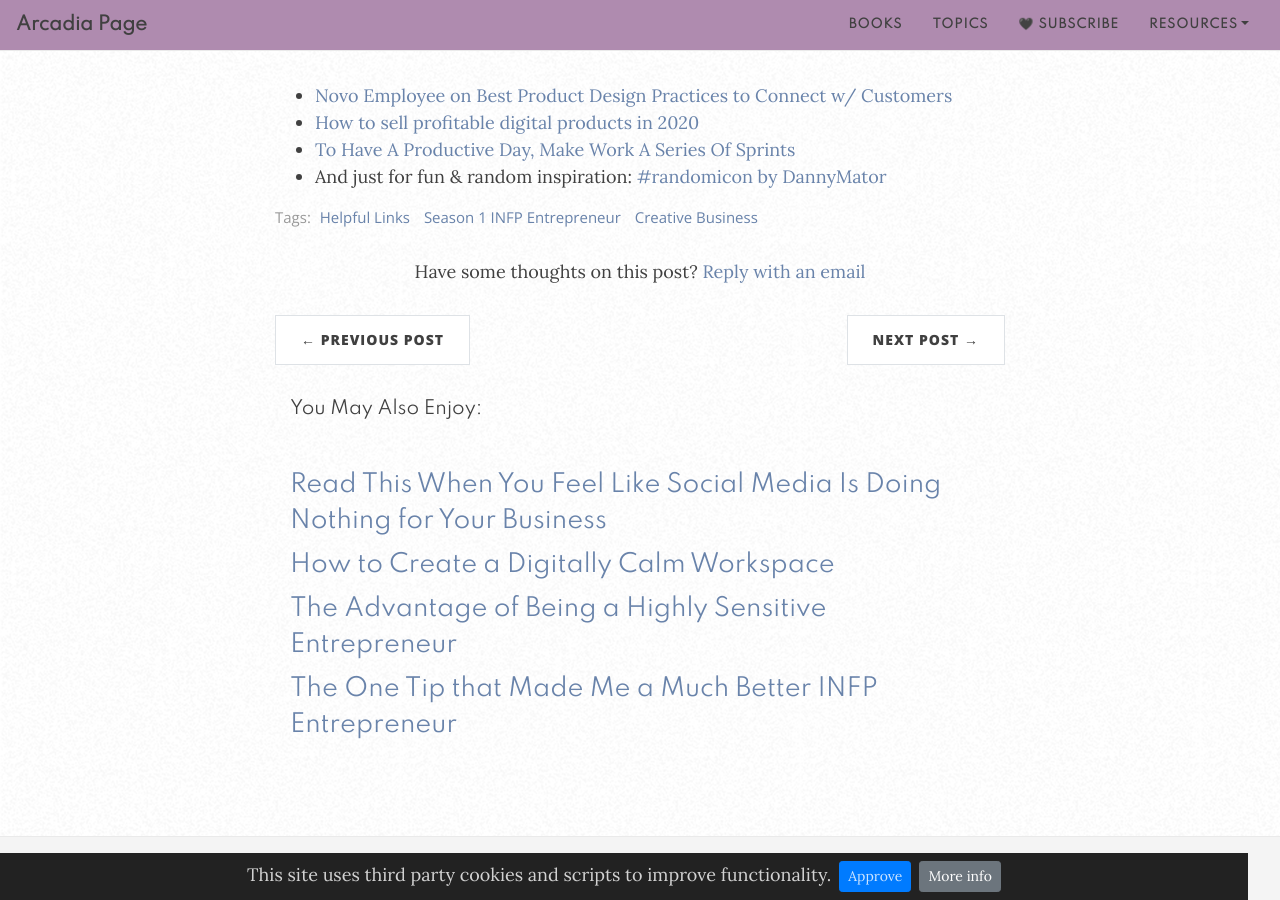
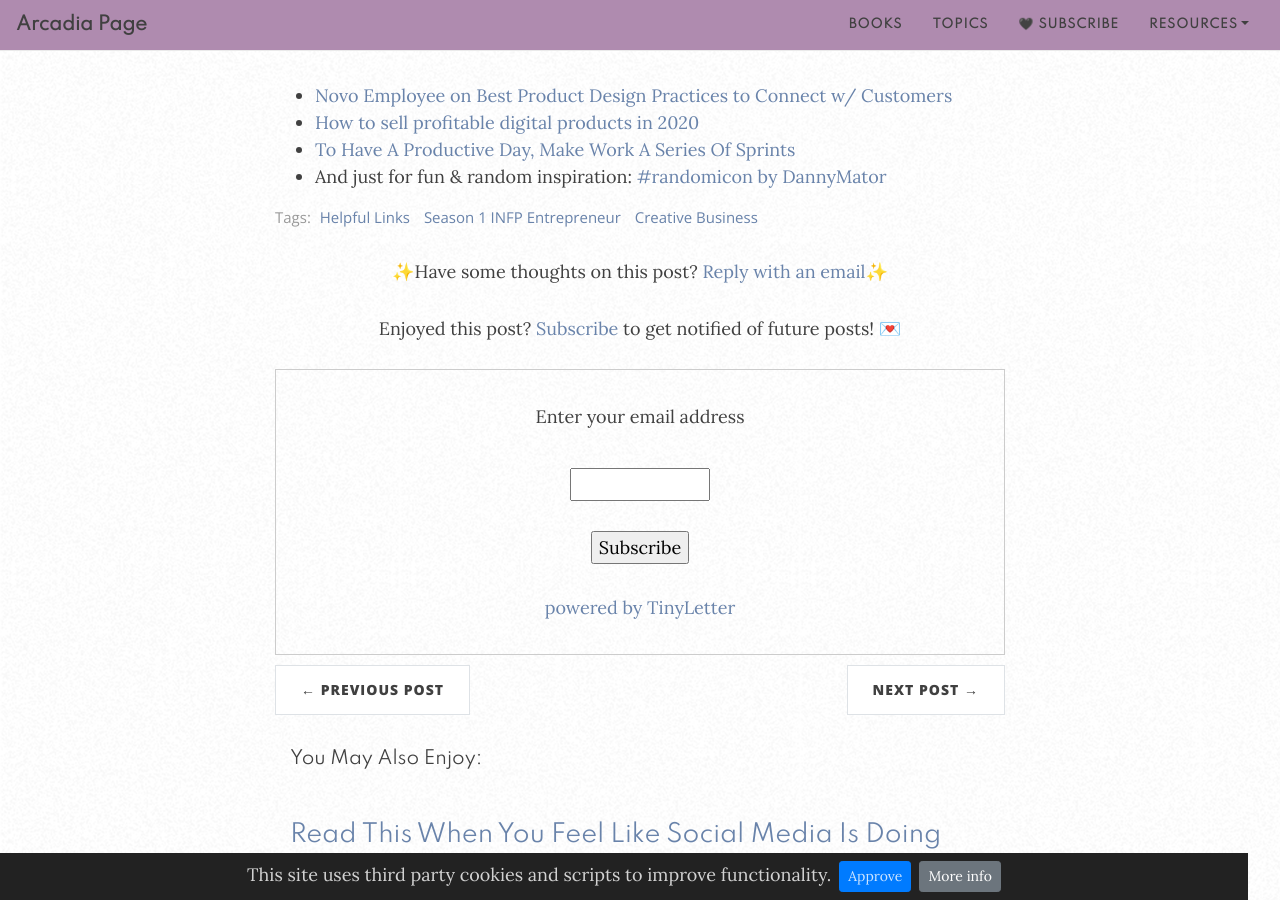
Before and after one commit to arcadiapage/arcadiapage.github.io, a Jekyll site: the page built from _posts/2021-06-22-4-links-june-2021.md, in a window 1280 px wide and 900 px high, scrolled down 600 px. Built offline with Jekyll 4.4.1, drawn with Linux system fonts in a browser that asks for light colours; nearby versions of some CDN libraries; comment, search, counter and statistics services are not loaded.

Commit message:
Update post.html

```diff
--- a/_layouts/post.html
+++ b/_layouts/post.html
@@ -30,9 +30,10 @@
       {% endif %}
 
 <div class="text-center py-10">
-    <p>Have some thoughts on this post?
-    <a class="button" href="mailto:arcadia@arcadiapage.com?subject=Re:{{ page.title }}">Reply with an email</a></p>
+    <p>✨Have some thoughts on this post?
+    <a class="button" href="mailto:arcadia@arcadiapage.com?subject=Re:{{ page.title }}">Reply with an email✨</a></p>
 </div>
+      <div style="text-align: center;"><font size="4">Enjoyed this post? <a href="https://tinyletter.com/arcadiapage">Subscribe</a> to get notified of future posts! </font><font size="4">💌</font></div><br />   <form action="https://tinyletter.com/arcadiapage" data-myki-checked-cc="2" method="post" onsubmit="window.open('https://tinyletter.com/arcadiapage', 'popupwindow', 'scrollbars=yes,width=800,height=600');return true" style="border: 1px solid rgb(204, 204, 204); padding: 3px; text-align: center;" target="popupwindow"><p><label>Enter your email address</label></p><p><input id="tlemail" name="email" style="width: 140px;" type="text" /></p><input name="embed" type="hidden" value="1" /><input type="submit" value="Subscribe" /><p><a href="https://tinyletter.com" target="_blank">powered by TinyLetter</a></p></form>
 
       {% if page.social-share %}
         {% include social-share.html %}
```
